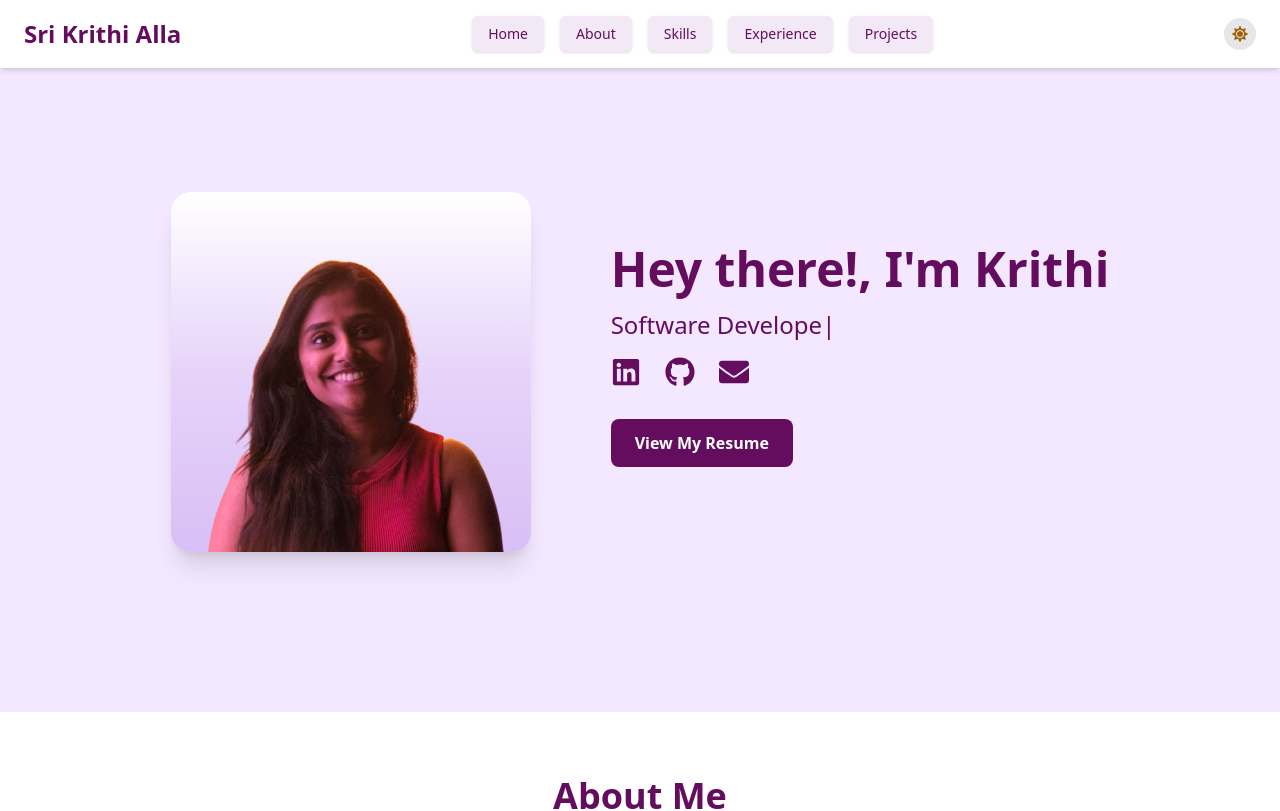
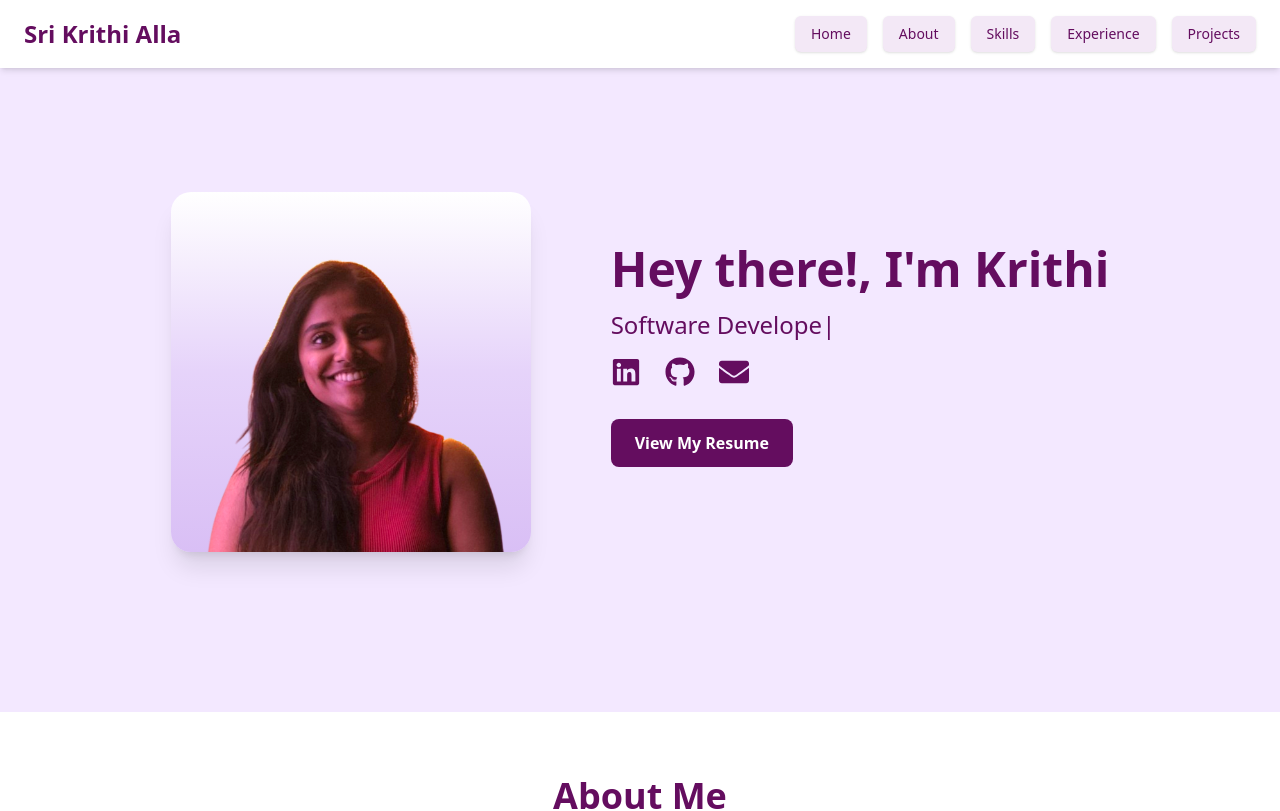
Before and after one commit to SriKrithi13/SriKrithi13.github.io, a React (Create React App) app: page / in a window 1280 px wide. Shown: the top 811 px of the page. Built offline with nearby package versions, Linux system fonts and the light colour scheme; the HTML template or start-up script is replaced by a standard one.

Commit message:
Deploy latest build

```diff
--- a/src/components/Navbar.js
+++ b/src/components/Navbar.js
@@ -1,17 +1,7 @@
 import { Link } from 'react-scroll';
-import { useState, useEffect } from 'react';
-import { FaMoon, FaSun } from 'react-icons/fa';
 
 function Navbar() {
-  const [theme, setTheme] = useState('light');
 
-  useEffect(() => {
-    document.documentElement.className = theme;
-  }, [theme]);
-
-  const toggleTheme = () => {
-    setTheme((prev) => (prev === 'light' ? 'dark' : 'light'));
-  };
 
   return (
     <nav className="flex justify-between items-center px-6 py-4 shadow-md fixed w-full z-50 bg-white dark:bg-gray-900 transition-colors duration-300">
@@ -32,13 +22,7 @@ function Navbar() {
           </Link>
         ))}
       </div>
-      <button
-          onClick={toggleTheme}
-          className="p-2 rounded-full bg-gray-200 dark:bg-white  transition"
-          aria-label="Toggle Theme"
-        >
-          {theme === 'light' ? <FaSun className="text-yellow-700" /> : <FaMoon className="text-gray-800" />}
-        </button>
+
     </nav>
   );
 }
```
